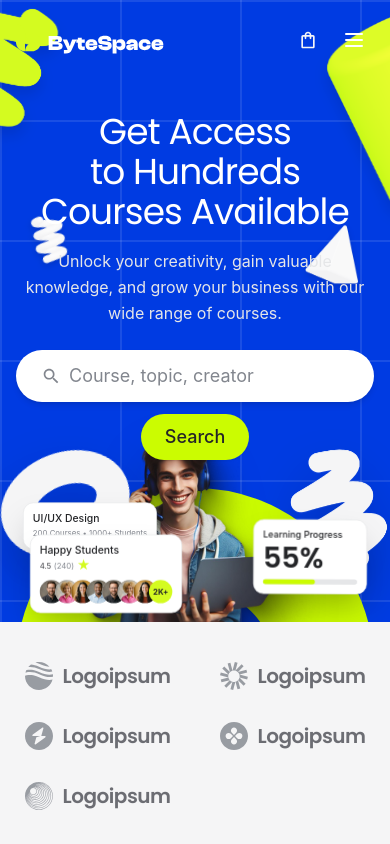
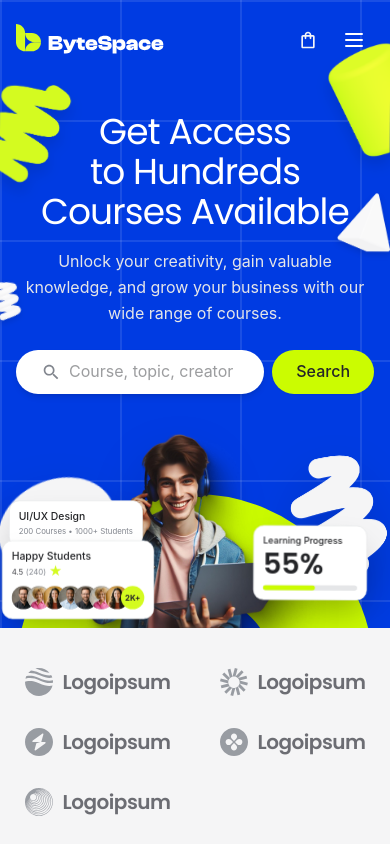
Before and after one commit to moriyam-mohona/byte-space, a Next.js app: page / in a window 390 px wide. Shown: the top 844 px of the page. Built offline with nearby package versions, Linux system fonts and the light colour scheme; a web font is replaced by a local one.

Commit message:
feat: create Hero component with search functionality and floating UI elements

```diff
--- a/src/features/home/Hero.tsx
+++ b/src/features/home/Hero.tsx
@@ -33,7 +33,7 @@ export function Hero() {
       {/* ─── 3D Floating Shapes: Left Side ─── */}
       <>
         {/* Top-Left Lime Zigzag (bleeds partially off the top-left edge) */}
-        <div className="absolute -top-6 sm:-top-8 lg:top-46 -left-12 sm:-left-10 lg:left-0 w-36 sm:w-56 lg:w-64 h-auto pointer-events-none select-none z-10 animate-float-slow">
+        <div className="absolute top-16 md:top-32 lg:top-46 left-0 w-24 md:w-32 xl:w-64 h-auto pointer-events-none select-none z-10 animate-float-slow">
           <Image
             src="/images/hero/lime-zigzag.png"
             alt=""
@@ -46,7 +46,7 @@ export function Hero() {
         </div>
 
         {/* Mid-Left White Small Zigzag (tilted floating squiggle) */}
-        <div className="absolute top-52 sm:top-64 lg:top-96 left-4 sm:left-12 lg:left-48 w-16 sm:w-24 lg:w-40 h-auto pointer-events-none select-none z-10 animate-float-reverse rotate-12">
+        <div className="absolute top-68 -left-6 w-14 sm:-top-10 sm:w-20 md:top-88 md:w-24 lg:top-100 lg:w-32 xl:top-96 xl:left-48 xl:w-40 pointer-events-none select-none z-10 animate-float-reverse rotate-12 ">
           <Image
             src="/images/hero/whiye-small-zigzag.png"
             alt=""
@@ -59,7 +59,7 @@ export function Hero() {
         </div>
 
         {/* Bottom-Left White Donut / Torus (BIGGER, tilted ~35deg, right edge close to lime arc) */}
-        <div className="absolute bottom-6 sm:bottom-10 lg:-bottom-4 -left-6 sm:left-4 lg:left-4 w-44 sm:w-64 lg:w-72 h-auto pointer-events-none select-none z-20 animate-float-zoom rotate-12">
+        <div className="absolute bottom-4 -left-6 w-40 sm:bottom-8 sm:left-20 sm:w-56 md:bottom-12 md:-left-8 md:w-64 lg:bottom-4 lg:-left-14 xl:-bottom-4 xl:left-4 2xl:bottom-4 2xl:left-64 xl:w-72 pointer-events-none select-none z-20 animate-float-zoom rotate-12">
           <Image
             src="/images/hero/white-donut.png"
             alt=""
@@ -73,7 +73,7 @@ export function Hero() {
 
         {/* ─── 3D Floating Shapes: Right Side ─── */}
         {/* Top-Right Lime Cylinder (bleeds partially off the top-right edge) */}
-        <div className="absolute -top-4 sm:-top-6 lg:top-36 -right-12 sm:-right-8 lg:right-0 w-36 sm:w-56 lg:w-48 h-auto pointer-events-none select-none z-10 animate-float-slow">
+        <div className="absolute top-8 sm:top-12 xl:top-36 right-0 w-20 sm:w-26 lg:w-40 xl:w-48 h-auto pointer-events-none select-none z-10 animate-float-slow">
           <Image
             src="/images/hero/lime-cylinder.png"
             alt=""
@@ -86,7 +86,7 @@ export function Hero() {
         </div>
 
         {/* Mid-Right White Pyramid */}
-        <div className="absolute top-56 sm:top-68 lg:top-96 right-4 sm:right-12 lg:right-42 w-20 sm:w-32 lg:w-44 h-auto pointer-events-none select-none z-10 animate-float-subtle">
+        <div className="absolute top-48 sm:top-72 lg:top-96 -right-4 sm:right-2 lg:right-42 w-20 sm:w-32 lg:w-44 h-auto pointer-events-none select-none z-10 animate-float-subtle">
           <Image
             src="/images/hero/white-pyramid.png"
             alt=""
@@ -99,7 +99,7 @@ export function Hero() {
         </div>
 
         {/* Bottom-Right White Large Zigzag / Spring Coil (BIGGER, close to right side of lime arc) */}
-        <div className="absolute bottom-6 sm:bottom-8 lg:bottom-12 -right-6 sm:right-6 lg:right-6 w-40 sm:w-48 lg:w-[300px] h-auto pointer-events-none select-none z-20 animate-float-reverse">
+        <div className="absolute bottom-6 sm:bottom-8 lg:bottom-12 -right-6 sm:right-6 lg:right-6 w-40 sm:w-48 lg:w-75 h-auto pointer-events-none select-none z-20 animate-float-reverse ">
           <Image
             src="/images/hero/white-large-zigzag.png"
             alt=""
@@ -114,7 +114,7 @@ export function Hero() {
       {/* ─── Center Hero Content (Headline, Subtitle, Search) ─── */}
       <div className="container relative z-30 flex flex-col items-center text-center px-4 sm:px-8">
         {/* Main Headline */}
-        <h1 className="font-heading text-4xl sm:text-heading-m lg:text-heading-l text-white tracking-tight max-w-6xl text-balance">
+        <h1 className="font-heading text-4xl sm:text-heading-m xl:text-heading-l text-white tracking-tight max-w-4xl xl:max-w-6xl text-balance">
           Get Access to Hundreds Courses Available
         </h1>
 
@@ -127,10 +127,10 @@ export function Hero() {
         {/* ─── Figma Exact Pill Search Bar (581px Row, 16px Gap) ─── */}
         <form
           onSubmit={handleSearch}
-          className="mt-6 sm:mt-15 w-full max-w-145.25 flex flex-col sm:flex-row items-center justify-center gap-3 sm:gap-4"
+          className="mt-6 sm:mt-15 w-full max-w-145.25 flex items-center justify-center gap-2 md:gap-4"
         >
           {/* White Input Pill (W: 461px, H: 52px, Px: 24px, Gap: 8px) */}
-          <div className="w-full sm:w-145.25 h-13 bg-white rounded-full px-6 py-3 flex items-center gap-2 shadow-md border border-white/20 transition-all focus-within:ring-2 focus-within:ring-white/40">
+          <div className="w-full sm:w-145.25 h-11 md:h-13 bg-white rounded-full px-6 py-3 flex items-center gap-2 shadow-md border border-white/20 transition-all focus-within:ring-2 focus-within:ring-white/40">
             {/* Search Lens Icon */}
             <Image
               src="/icons/search.svg"
@@ -148,14 +148,14 @@ export function Hero() {
               onChange={(e) => setSearchQuery(e.target.value)}
               placeholder="Course, topic, creator"
               aria-label="Search for courses, topics, or creators"
-              className="w-full bg-transparent text-neutral-900 placeholder:text-neutral-400 text-body-l font-body focus:outline-hidden"
+              className="w-full bg-transparent text-neutral-900 text-body-m md:text-body-l font-body focus:outline-hidden"
             />
           </div>
 
           {/* Lime Search Button Pill (W: 104px, H: 46px/52px, Px: 24px) */}
           <button
             type="submit"
-            className="w-fit h-11.5 px-6 py-3 rounded-full bg-secondary text-neutral-950 text-label-l font-body flex items-center justify-center hover:bg-secondary-400 active:scale-95 transition-all shadow-xs cursor-pointer shrink-0"
+            className="w-fit h-11 md:h-11.5 px-6 py-3 rounded-full bg-secondary text-neutral-950 text-label-m md:text-label-l font-body flex items-center justify-center hover:bg-secondary-400 active:scale-95 transition-all shadow-xs cursor-pointer shrink-0"
           >
             Search
           </button>
@@ -163,7 +163,7 @@ export function Hero() {
       </div>
 
       {/* ─── Hero Stage: Giant Lime Arc, Student & 3 Floating Cards ─── */}
-      <div className="relative mt-6 sm:mt-10 lg:mt-20 w-full container mx-auto flex justify-center items-end px-2 sm:px-6">
+      <div className="relative mt-24 lg:mt-32 xl:mt-20 w-full container mx-auto flex justify-center items-end px-2 sm:px-6">
         {/* Lime Background Crescent Arc (Scaled up to 1150px max width) */}
         <div className="relative w-full max-w-287.25 flex justify-center items-end">
           <Image
@@ -189,7 +189,7 @@ export function Hero() {
           </div>
 
           {/* ── Floating Card 1: UI/UX Design (Left of student's ear, partly on lime arc) ── */}
-          <div className="absolute top-[8%] sm:top-[12%] lg:top-[15%] left-[2%] sm:left-[8%] lg:left-[18%] z-20 animate-float-subtle origin-left scale-[0.65] sm:scale-[0.85] lg:scale-100">
+          <div className="absolute top-[2%] sm:top-[12%] lg:top-[15%] left-[-2%] sm:left-[8%] lg:left-[18%] z-20 animate-float-subtle origin-left scale-[0.65] sm:scale-[0.85] lg:scale-100">
             <div className="bg-white rounded-2xl p-3.5 sm:p-4 shadow-2xl border border-neutral-100 flex flex-col gap-1 min-w-[170px] sm:min-w-[210px] text-left">
               <h4 className="text-label-m font-body text-neutral-950">
                 UI/UX Design
@@ -223,7 +223,7 @@ export function Hero() {
           </div>
 
           {/* ── Floating Card 3: Happy Students (Bottom-Left of student, overlapping arc border) ── */}
-          <div className="absolute bottom-[6%] sm:bottom-[10%] lg:bottom-[14%] left-[4%] sm:left-[10%] lg:left-[16%] z-20 animate-float-reverse origin-bottom-left scale-[0.65] sm:scale-[0.85] lg:scale-100">
+          <div className="absolute bottom-[6%] sm:bottom-[10%] lg:bottom-[14%] left-[-4%] sm:left-[10%] lg:left-[16%] z-20 animate-float-reverse origin-bottom-left scale-[0.65] sm:scale-[0.85] lg:scale-100">
             <div className="bg-white rounded-2xl p-3.5 sm:p-5 shadow-2xl border border-neutral-100 flex flex-col gap-2 min-w-50 sm:min-w-60 text-left">
               <div className="flex flex-col">
                 <h4 className="text-label-m font-body text-neutral-950">
```
